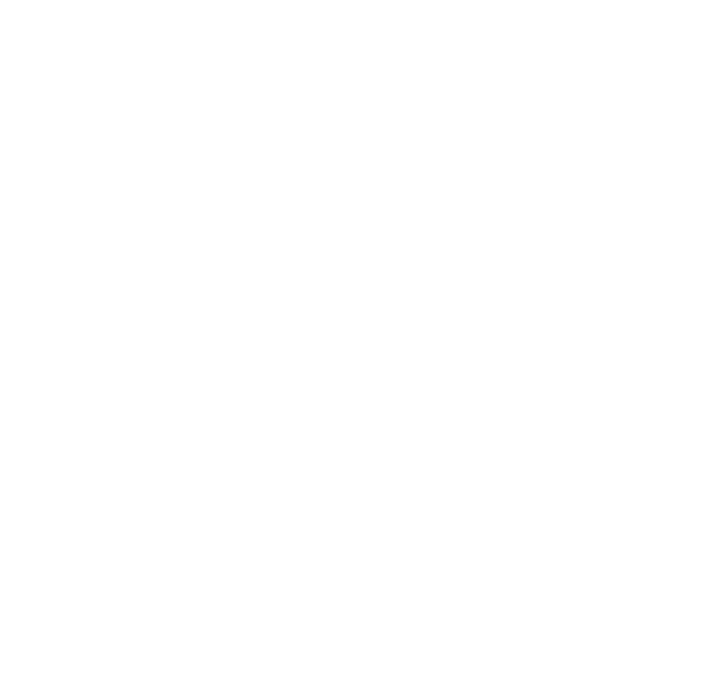
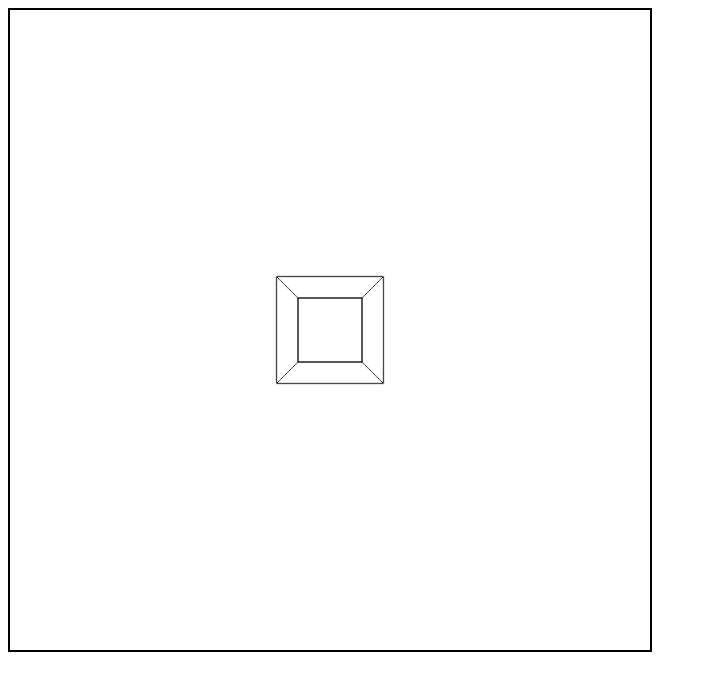
Before and after one commit to JosefSipi/orbit3.1, a website built with webpack: page index.html in a window 1280 px wide. Shown: the whole page, without its empty margins (0-707 px from the left). Built offline with nearby package versions, Linux system fonts and the light colour scheme.

Commit message:
create primary cube

```diff
--- a/index.html
+++ b/index.html
@@ -11,6 +11,7 @@
 </head>
 
 <body>
+    <canvas class="canvas-grid"></canvas>
     <script src="./dist/main.js"></script>
 </body>
 
--- a/package.json
+++ b/package.json
@@ -6,7 +6,6 @@
   "browserslist": [
     "last 1 version",
     "> 1%",
-    "maintained node versions",
     "not dead"
   ],
   "scripts": {
@@ -44,5 +43,8 @@
     "webpack-cli": "^4.7.0",
     "webpack-dev-server": "^3.11.2",
     "webpack-merge": "^5.7.3"
+  },
+  "dependencies": {
+    "resolve-url-loader": "^4.0.0"
   }
 }
--- a/src/index.js
+++ b/src/index.js
@@ -1 +1,92 @@
 import './styles/index.scss';
+
+
+
+
+
+const Point2D = function(x, y) {this.x = x; this.y = y;};
+
+const Point3D = function(x, y, z) { this.x = x; this.y = y; this.z = z;};
+
+
+const Cube = function(x, y, z, size) {
+
+    Point3D.call(this, x, y, z);
+
+    size *= 0.5;
+
+    this.vertices = [
+        new Point3D(x - size, y - size, z - size),
+        new Point3D(x + size, y - size, z - size),
+        new Point3D(x + size, y + size, z - size),
+        new Point3D(x - size, y + size, z - size),
+        new Point3D(x - size, y - size, z + size),
+        new Point3D(x + size, y - size, z + size),
+        new Point3D(x + size, y + size, z + size),
+        new Point3D(x - size, y + size, z + size)
+    ];
+
+    this.faces = [[0, 1, 2, 3], [0, 4, 5, 1], [1, 5, 6, 2], [3, 2, 6, 7], [0, 3, 7, 4], [4, 7, 6, 5]];
+
+};
+
+
+var cube = new Cube( 0, 0, 400, 200);
+
+var context = document.querySelector('canvas').getContext('2d');
+
+// const body = document.body;
+
+// const canvas = document.createElement('canvas');
+// canvas.getContext("2d");
+// canvas.classList.add('canvas-grid');
+
+function project(points3d, width, height) {
+    var points2d = new Array(points3d.length);
+
+    var focal_length = 200;
+
+    for (let index = points3d.length - 1; index > -1; -- index) {
+
+        let p = points3d[index];
+
+        let x = p.x * ( focal_length / p.z) + width * 0.5;
+        let y = p.y * ( focal_length /p.z) + height * 0.5;
+
+        points2d[index] = new Point2D(x, y);
+    }
+
+    return points2d;
+}
+
+
+function loop(){
+    // window.requestAnimationFrame(loop);
+
+    var height = document.documentElement.clientHeight;
+    var width = height;
+    // var width = document.documentElement.clientWidth;
+
+    context.canvas.height = height;
+    context.canvas.width = width;
+
+    context.strokeStyle = 'black';
+
+    var vertices = project(cube.vertices, width, height);
+
+    for (let index = cube.faces.length - 1; index > -1; -- index) {
+        let face = cube.faces[index];
+
+        context.beginPath();
+        context.moveTo(vertices[face[0]].x, vertices[face[0]].y);
+        context.lineTo(vertices[face[1]].x, vertices[face[1]].y);
+        context.lineTo(vertices[face[2]].x, vertices[face[2]].y);
+        context.lineTo(vertices[face[3]].x, vertices[face[3]].y);
+        context.closePath();
+        context.stroke();
+
+
+    }
+}
+
+loop();
--- a/src/styles/index.scss
+++ b/src/styles/index.scss
@@ -0,0 +1,7 @@
+
+.canvas-grid{
+    border: 2px solid black;
+    height: 50vw;
+    width: 50vw;
+    background-color: white;
+}
```
Also changed, not shown: 1 other file.
